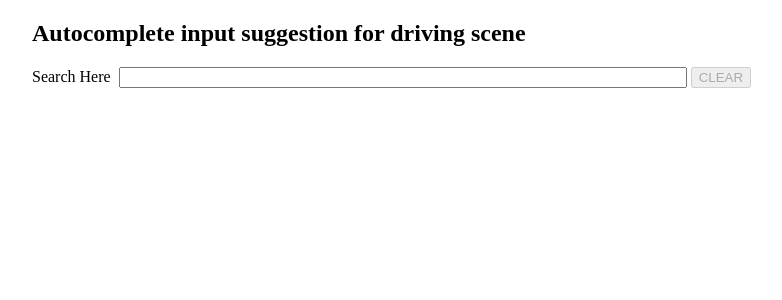
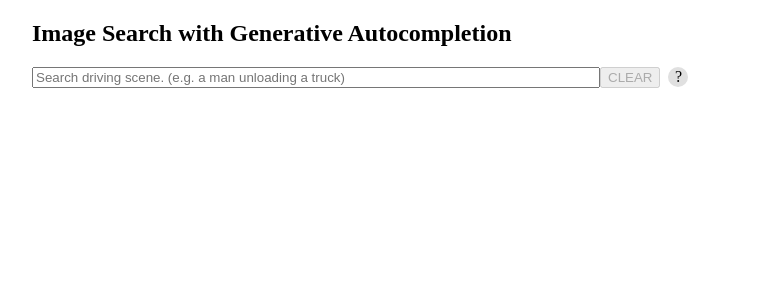
Before and after one commit to yoohj0416/imagesearch, a FastAPI app: page / in a window 1280 px wide. Shown: the top 300 px of the page, without its empty margins (308-1090 px from the left). Run offline with FastAPI, Linux system fonts and the light colour scheme; parts of the project's set-up code (start-up, migrations or seed data) failed here and were passed over; some libraries are stand-ins or nearby versions.

Commit message:
modified some errors and enhanced user interface (word count limit, add help icon, change title)

```diff
--- a/query/phi3_main.py
+++ b/query/phi3_main.py
@@ -33,7 +33,7 @@ app.mount("/static", StaticFiles(directory="static"), name="static")
 # Hyperparameters for embedding model
 embed_model_id = "nomic-ai/nomic-embed-text-v1.5"
 matryoshka_dim = 512
-similarity_threshold = 0.6
+similarity_threshold = 0.55
 top_similar_images = 300
 
 # Hyperparameters for phi3
@@ -44,7 +44,8 @@ max_new_tokens = 1024
 
 # Path to image captions
 captions_path = '/home/hojin/imagesearch/outputs/captions-drama-firstframes-florence2.csv'
-images_base = 'firstframes'
+# images_base = 'firstframes'
+images_base = 'firstframes_jpg'
 
 # Device
 device = torch.device('cuda' if torch.cuda.is_available() else 'cpu')
@@ -148,8 +149,11 @@ async def search(term: str):
 		top_k=top_autocomplete_images
 	)
 
-	# Randomly select 5 images id
-	selected_image_ids = np.random.choice(similar_image_ids, 5, replace=False)
+	# If there are less than 5 similar images, use all of them
+	len_random_image = 5 if len(similar_image_ids) >= 5 else len(similar_image_ids)
+
+	# Randomly select images id
+	selected_image_ids = np.random.choice(similar_image_ids, len_random_image, replace=False)
 
 	# Get caption and object detection result
 	captions = []
@@ -160,8 +164,7 @@ async def search(term: str):
 		captions.append(caption)
 		ods.append(od)
 
-	len_random_image = 5 if len(selected_image_ids) >= 5 else len(selected_image_ids)
-
+	# Make input message for autocompletion
 	input_message = init_msg + '\n\n' + '--' + '\n'
 	for i in range(len_random_image):
 		input_message += f'Scene #{i+1}' + '\n'
@@ -172,27 +175,29 @@ async def search(term: str):
 	input_message += 'Highlight a completed search phrases using tag <COMPLETED></COMPLETED>' + '\n'
 	input_message += "If the search phrase contains completed information, add other information from caption to make it more detailed using 'and' notation." + '\n'
 	input_message += "Make autocompletion from above 5 scenarios." + '\n'
-	input_message += "Avoid generating the same autocomplete results." + '\n'
-	input_message += "Only give me the completed search phrase."
-
-	print('Input message for autocompletion: ', input_message)
+	input_message += "Only give me the completed search phrase." + '\n'
+	input_message += "You should make autocomplete results even if the search phrases are longer than 10 words." + '\n'
+	input_message += "Must avoid generating the same autocomplete results."
 
 	# Generate autocompletion
 	messages = [
 		{"role": "user", "content": input_message},
 	]
 
+	# Apply chat template to input messages
 	input_ids = tokenizer.apply_chat_template(
 		messages,
 		add_generation_prompt=True,
 		return_tensors="pt"
 	).to(language_model.device)
 
+	# Terminators for autocompletion
 	terminators = [
 		tokenizer.eos_token_id,
 		tokenizer.convert_tokens_to_ids("<|eot_id|>")
 	]
 
+	# Generate autocompletion
 	outputs = language_model.generate(
 		input_ids,
 		max_new_tokens=max_new_tokens,
@@ -202,9 +207,10 @@ async def search(term: str):
 		top_p=0.9,
 	)
 
+	# Decode autocompletion results
 	response = outputs[0][input_ids.shape[-1]:]
 	decoded_response = tokenizer.decode(response, skip_special_tokens=True)
-	print('Autocomplete results: ', decoded_response)
+	# print('Autocomplete results: ', decoded_response)
 
 	# Get autocompletion results extracting text between <COMPLETED> and </COMPLETED>
 	# Ignore if there is no close tag </COMPLETED>
@@ -245,7 +251,8 @@ async def get_list(text: str):
 		print('Time to search images: ', (time.time() - start_time), 's')
 
 		# Return top-k image paths
-		return [os.path.join('static', images_base, item + '.png') for item in similar_image_ids[:top_similar_images]]
+		# return [os.path.join('static', images_base, item + '.png') for item in similar_image_ids[:top_similar_images]]
+		return [os.path.join('static', images_base, item + '.jpg') for item in similar_image_ids[:top_similar_images]]
 
 	else:
 		return []
@@ -263,5 +270,5 @@ async def log_key_event(request: Request, text: str):
 
 if __name__ == "__main__":
     init()
-    # uvicorn.run(app, port=5001)
+    # uvicorn.run(app, port=8080)
     uvicorn.run(app, host='0.0.0.0', port=8080)
--- a/query/templates/autocomplete.html
+++ b/query/templates/autocomplete.html
@@ -33,8 +33,37 @@
 		$(document).ready(function(){
 			var searchBox = $("#searchBox");
 
+			// Function to load image list based on search text
+			function loadImageList(searchTxt) {
+				$.ajax({
+					url: "/get_list",
+					type: "GET",
+					data: {text: searchTxt},
+					success: function(response){
+						$('#imageList').empty();
+						$.each(response, function(i, imgUrl) {
+							var image = $("<img>")
+								.attr("src", imgUrl)
+								.attr("width", 320)
+								.attr("height", 240);
+							$('#imageList').append(image);
+						});
+					}
+				});
+			}
+
+			// Initialize autocomplete
 			searchBox.autocomplete({
 				source: function(request, response) {
+					// Get the search text
+					var searchTxt = request.term;
+
+					// Count the number of words in the search text
+					var wordCount = searchTxt.split(/\s+/).filter(function(n) { return n != '' }).length;
+					console.log("Search text: " + searchTxt);
+					console.log("Word count: " + wordCount);
+					// If the number of words is less than 10, make an AJAX request to get autocomplete suggestions
+					if (wordCount < 10) {
 						// Before making AJAX request, use temporary data containing HTML markup with spinner and loading text
 						response([{ label: '<div style="display: flex; align-items: center; white-space: nowrap;"><div class="loader" style="display: inline-block;"></div><span class="loading-text" style="display: inline-block; margin-left: 5px;">Generating autocomplete...</span></div>', value: '' }]);
 
@@ -53,21 +82,30 @@
 								response([{ label: 'Error loading results', value: '' }]);
 							}
 						});
+					} else {
+						// If the number of words is greater than or equal to 10, do not make an AJAX request
+						response([]);
+					}
 				},
 				minLength: 3,
 				delay: 2000, // Delay before making AJAX request
 				html: true, // Set to true to enable HTML in the dropdown
 				open: function(event, ui) {
 					$(".ui-autocomplete").css("z-index", 1000);
-				}
+				},
+				select: function(event, ui) {
+					searchBox.val(ui.item.value); // Set the value of the search box to the selected item
+					loadImageList(ui.item.value); // Load the image list based on the selected item
+					event.preventDefault(); // Prevent the default behavior
+				},
 			}).autocomplete("instance")._renderItem = function(ul, item) {
-				// HTML 마크업을 직접 처리합니다.
+				// Create a new list item with the label as HTML content
 				var $li = $("<li>").appendTo(ul);
-				// 로딩 스피너 또는 에러 메시지가 포함된 경우, HTML을 그대로 사용합니다.
+				// If the label contains 'loader' or 'Error', display it as is
 				if (item.label.includes('loader') || item.label.includes('Error')) {
 					return $li.append(item.label);
 				} else {
-					// 사용자 입력과 자동완성 항목 비교 로직 유지
+					// Highlight the words in the label that match the user input
 					var userInputWords = searchBox.val().split(/\s+/);
 					var autocompleteWords = item.label.split(/\s+/);
 					var formattedLabel = autocompleteWords.map(word =>
@@ -76,29 +114,11 @@
 					return $li.append("<div>" + formattedLabel + "</div>");
 				}
 			};
-		});
-	</script>
-	<script>
-		$(document).ready(function(){
+
+			// Load image list based on search text
 			$("#searchBox").on("input", function(){
 				var searchTxt = $("input[name='search']").val();
-
-				$.ajax({
-					url: "/get_list", // 이 부분은 서버의 이미지 리스트를 반환하는 URL로 변경해야 할 수 있습니다.
-					type: "GET",
-					data: {text: searchTxt},
-					success: function(response){
-						$('#imageList').empty(); // 'videoList'는 이미지 리스트를 보여줄 요소의 ID로 적절히 변경해야 할 수 있습니다.
-						// 새 이미지 추가
-						$.each(response, function(i, imgUrl) { // 'img_urls'는 서버 응답에서 이미지 URL 리스트를 담고 있는 필드로 가정합니다.
-							var image = $("<img>")
-								.attr("src", imgUrl)
-								.attr("width", 320) // 이미지 크기는 필요에 따라 조정합니다.
-								.attr("height", 240);
-							$('#imageList').append(image); // 'videoList'는 이미지 리스트를 보여줄 요소의 ID로 적절히 변경해야 할 수 있습니다.
-						});
-					}
-				});
+				loadImageList(searchTxt); // Call the function to load image list
 			});
 		});
 	</script>
@@ -107,15 +127,16 @@
 			$("#btnClear").prop('disabled', true);
 
 			$("#searchBox").on("keyup", function() {
+
 				var searchTxt = $(this).val();
-				var wordCount = searchTxt.split(/\s+/).filter(function(n) { return n != '' }).length; // 공백으로 분리하여 단어 개수 계산, 빈 문자열 제외
+				var wordCount = searchTxt.split(/\s+/).filter(function(n) { return n != '' }).length; // count the number of words in the search box
 				if(wordCount >= 10) {
-					$("#btnSearch").prop('disabled', false); // 단어 개수가 10 이상이면 Clear 버튼 활성화
+					$("#btnClear").prop('disabled', false); // If the number of words is greater than or equal to 10, enable the Clear button
 				} else {
-					$("#btnSearch").prop('disabled', true); // 그렇지 않으면 비활성화
+					$("#btnClear").prop('disabled', true); // Otherwise, disable the Clear button
 				}
 
-				// AJAX 요청을 통해 서버에 로그 데이터 전송 (GET 방식)
+				// AJAX request to log the key event
 				$.ajax({
 					url: "/log_key_event?text=" + encodeURIComponent(searchTxt),
 					type: "GET",
@@ -128,17 +149,33 @@
 				});
 			});
 
-			// Clear 버튼 클릭 이벤트
+			// Clear button click event
 			$("#btnClear").click(function() {
-				$("#searchBox").val(''); // searchBox의 값을 비웁니다.
-				$(this).prop('disabled', true); // Clear 버튼을 비활성화합니다.
+				$("#searchBox").val(''); // Clear search box
+				$(this).prop('disabled', true); // Disable the Clear button
 
-				// searchBox의 input 이벤트를 수동으로 트리거하여 이미지 리스트 갱신 로직을 호출합니다.
+				// Trigger input event to update the image list
 				$("#searchBox").trigger("input");
 			});
 		});
 	</script>
-	<!-- <link rel="stylesheet" href="./typeahead.css"> -->
+	<script>
+		$(document).ready(function(){
+			$(".help-icon").hover(function(){
+				// Get the position of the help icon
+				var iconPosition = $(this).position();
+				var iconHeight = $(this).outerHeight();
+				$(".tooltip").css({
+				display: "block",
+				top: iconPosition.top + iconHeight + "px", // align tooltip below the help-icon
+				left: iconPosition.left + "px" // align tooltip with the help-icon
+				});
+			}, function(){
+				// Hide the tooltip when the mouse leaves the help icon
+				$(".tooltip").hide();
+			});
+		});
+	</script>
 	<style>
 		#imageList {
 			display: flex;
@@ -148,16 +185,45 @@
 		#imageList img {
 			margin: 5px 3px;
 		}
+		.tooltip {
+			display: none; /* 기본적으로 숨김 */
+			position: absolute;
+			background-color: #f9f9f9;
+			border: 1px solid #d4d4d4;
+			padding: 5px;
+			border-radius: 5px;
+			width: 400px;
+		}
+		.help-icon {
+			cursor: pointer;
+			display: inline-block;
+			background-color: #e0e0e0;
+			width: 20px;
+			height: 20px;
+			text-align: center;
+			line-height: 20px;
+			border-radius: 50%;
+		}
 	</style>
 </head>
 <body>
 	<div style="width: 600px; margin: auto;">
-		<h2>Autocomplete input suggestion for driving scene</h2>
-		<p style="width: 800px; margin: auto;">
-			<label>Search Here</label>&nbsp;&nbsp;<input type="text" name="search" id="searchBox" style="width: 560px"/>
-			<!-- <div id="loading" style="display: none;">Loading...</div> -->
+		<h2>Image Search with Generative Autocompletion</h2>
+		<div style="width: 800px; margin: auto; display: flex; align-items: center;">
+			<!-- <label>Search Here</label>&nbsp;&nbsp; -->
+			<input type="text" name="search" id="searchBox" style="width: 560px" placeholder="Search driving scene. (e.g. a man unloading a truck)"/>
 			<button type="button" id="btnClear">CLEAR</button>
-		</p>
+			&nbsp;&nbsp;
+			<div class="help-icon">?</div>
+			<div class="tooltip">
+				<ul>
+					<li>Images are searched based on the calculated similarity between text and image.</li>
+					<li>Autocompletion generation starts 2 seconds after you start typing the text and takes 5-7 seconds.</li>
+					<li>If you enter more than 10 words, autocompletion generation will stop and the <strong>Clear</strong> button will be activated.</li>
+					<li>Please press the <strong>Clear</strong> button after finishing the current search topic before starting the next search.</li>
+				</ul>
+			</div>
+		</div>
 	</div>
 	<div id="searchResults"></div>
 	<ul id="imageList" style="margin: auto;"></ul>
```
Also changed, not shown: 2 other files. Lines whose indentation alone changed are shown as unchanged.
